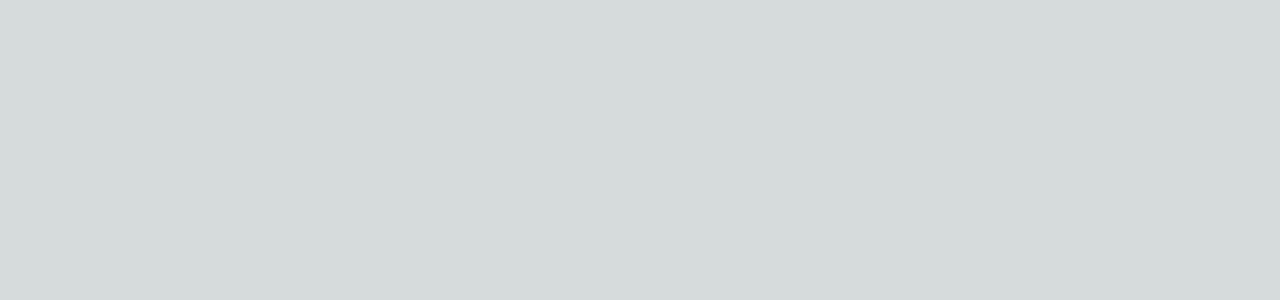
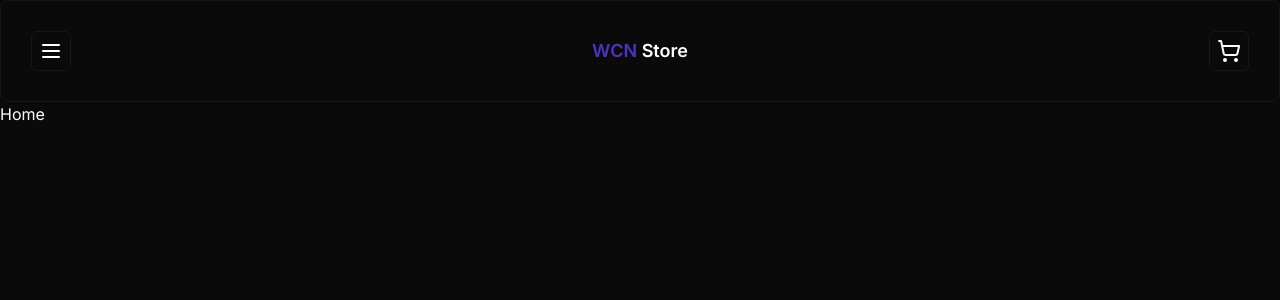
Before and after one commit to washingtoncharles/wcn-store, a Next.js app: page / in a window 1280 px wide. Shown: the top 300 px of the page. Built offline with nearby package versions, Linux system fonts and the light colour scheme.

Commit message:
feat: add button, card and header components

```diff
--- a/package.json
+++ b/package.json
@@ -10,6 +10,7 @@
   },
   "dependencies": {
     "@prisma/client": "^5.5.2",
+    "@radix-ui/react-slot": "^1.0.2",
     "class-variance-authority": "^0.7.0",
     "clsx": "^2.0.0",
     "lucide-react": "^0.290.0",
--- a/src/app/global.css
+++ /dev/null
@@ -1,79 +0,0 @@
-@tailwind base;
-@tailwind components;
-@tailwind utilities;
-
-@layer base {
-  :root {
-    --background: 0 0% 4%;
-    --foreground: 0 0% 100%;
-
-    --card: 0 0% 4%;
-    --card-foreground: 0 0% 100%;
-
-    --popover: 0 0% 4%;
-    --popover-foreground: 0 0% 100%;
-
-    --primary: 252 59% 48%;
-    --primary-foreground: 0 0% 100%;
-
-    --secondary: 0 0% 9%;
-    --secondary-foreground: 0 0% 100%;
-
-    --muted: 0 0% 9%;
-    --muted-foreground: 215 20.2% 65.1%;
-
-    --accent: 0 0% 9%;
-    --accent-foreground: 0 0% 100%;
-
-    --destructive: 0 62.8% 30.6%;
-    --destructive-foreground: 0 0% 100%;
-
-    --border: 0 0% 9%;
-    --input: 0 0% 9%;
-    --ring: 212.7 26.8% 83.9%;
-
-    --radius: 0.5rem;
-  }
-
-  .dark {
-    --background: 222.2 84% 4.9%;
-    --foreground: 210 40% 98%;
-
-    --card: 222.2 84% 4.9%;
-    --card-foreground: 210 40% 98%;
-
-    --popover: 222.2 84% 4.9%;
-    --popover-foreground: 210 40% 98%;
-
-    --primary: 210 40% 98%;
-    --primary-foreground: 222.2 47.4% 11.2%;
-
-    --secondary: 217.2 32.6% 17.5%;
-    --secondary-foreground: 210 40% 98%;
-
-    --muted: 217.2 32.6% 17.5%;
-    --muted-foreground: 215 20.2% 65.1%;
-
-    --accent: 217.2 32.6% 17.5%;
-    --accent-foreground: 210 40% 98%;
-
-    --destructive: 0 62.8% 30.6%;
-    --destructive-foreground: 210 40% 98%;
-
-    --border: 217.2 32.6% 17.5%;
-    --input: 217.2 32.6% 17.5%;
-    --ring: 212.7 26.8% 83.9%;
-  }
-}
-
-@layer base {
-  * {
-    @apply border-border;
-  }
-  body {
-    @apply h-full bg-background text-foreground;
-  }
-  html {
-    @apply h-full;
-  }
-}
--- a/src/app/globals.css
+++ b/src/app/globals.css
@@ -2,26 +2,78 @@
 @tailwind components;
 @tailwind utilities;
 
-:root {
-  --foreground-rgb: 0, 0, 0;
-  --background-start-rgb: 214, 219, 220;
-  --background-end-rgb: 255, 255, 255;
-}
+@layer base {
+  :root {
+    --background: 0 0% 4%;
+    --foreground: 0 0% 100%;
 
-@media (prefers-color-scheme: dark) {
-  :root {
-    --foreground-rgb: 255, 255, 255;
-    --background-start-rgb: 0, 0, 0;
-    --background-end-rgb: 0, 0, 0;
+    --card: 0 0% 4%;
+    --card-foreground: 0 0% 100%;
+
+    --popover: 0 0% 4%;
+    --popover-foreground: 0 0% 100%;
+
+    --primary: 252 59% 48%;
+    --primary-foreground: 0 0% 100%;
+
+    --secondary: 0 0% 9%;
+    --secondary-foreground: 0 0% 100%;
+
+    --muted: 0 0% 9%;
+    --muted-foreground: 215 20.2% 65.1%;
+
+    --accent: 0 0% 9%;
+    --accent-foreground: 0 0% 100%;
+
+    --destructive: 0 62.8% 30.6%;
+    --destructive-foreground: 0 0% 100%;
+
+    --border: 0 0% 9%;
+    --input: 0 0% 9%;
+    --ring: 212.7 26.8% 83.9%;
+
+    --radius: 0.5rem;
+  }
+
+  .dark {
+    --background: 222.2 84% 4.9%;
+    --foreground: 210 40% 98%;
+
+    --card: 222.2 84% 4.9%;
+    --card-foreground: 210 40% 98%;
+
+    --popover: 222.2 84% 4.9%;
+    --popover-foreground: 210 40% 98%;
+
+    --primary: 210 40% 98%;
+    --primary-foreground: 222.2 47.4% 11.2%;
+
+    --secondary: 217.2 32.6% 17.5%;
+    --secondary-foreground: 210 40% 98%;
+
+    --muted: 217.2 32.6% 17.5%;
+    --muted-foreground: 215 20.2% 65.1%;
+
+    --accent: 217.2 32.6% 17.5%;
+    --accent-foreground: 210 40% 98%;
+
+    --destructive: 0 62.8% 30.6%;
+    --destructive-foreground: 210 40% 98%;
+
+    --border: 217.2 32.6% 17.5%;
+    --input: 217.2 32.6% 17.5%;
+    --ring: 212.7 26.8% 83.9%;
   }
 }
 
-body {
-  color: rgb(var(--foreground-rgb));
-  background: linear-gradient(
-      to bottom,
-      transparent,
-      rgb(var(--background-end-rgb))
-    )
-    rgb(var(--background-start-rgb));
+@layer base {
+  * {
+    @apply border-border;
+  }
+  body {
+    @apply h-full bg-background text-foreground;
+  }
+  html {
+    @apply h-full;
+  }
 }
--- a/src/app/layout.tsx
+++ b/src/app/layout.tsx
@@ -1,6 +1,7 @@
 import type { Metadata } from 'next'
 import { Inter } from 'next/font/google'
 import './globals.css'
+import Header from '@/components/ui/header'
 
 const inter = Inter({ subsets: ['latin'] })
 
@@ -16,7 +17,10 @@
 }) {
   return (
     <html lang="en">
-      <body className={inter.className}>{children}</body>
+      <body className={inter.className}>
+        <Header/>
+        {children}
+        </body>
     </html>
   )
 }
--- a/src/app/page.tsx
+++ b/src/app/page.tsx
@@ -2,6 +2,6 @@
 
 export default function Home() {
   return (
-    <div></div>
+    <div>Home</div>
   )
 }
--- /dev/null
+++ b/src/components/ui/button.tsx
@@ -0,0 +1,56 @@
+import * as React from "react"
+import { Slot } from "@radix-ui/react-slot"
+import { cva, type VariantProps } from "class-variance-authority"
+
+import { cn } from "@/lib/utils"
+
+const buttonVariants = cva(
+  "inline-flex items-center justify-center whitespace-nowrap rounded-md text-sm font-medium ring-offset-background transition-colors focus-visible:outline-none focus-visible:ring-2 focus-visible:ring-ring focus-visible:ring-offset-2 disabled:pointer-events-none disabled:opacity-50",
+  {
+    variants: {
+      variant: {
+        default: "bg-primary text-primary-foreground hover:bg-primary/90",
+        destructive:
+          "bg-destructive text-destructive-foreground hover:bg-destructive/90",
+        outline:
+          "border border-input bg-background hover:bg-accent hover:text-accent-foreground",
+        secondary:
+          "bg-secondary text-secondary-foreground hover:bg-secondary/80",
+        ghost: "hover:bg-accent hover:text-accent-foreground",
+        link: "text-primary underline-offset-4 hover:underline",
+      },
+      size: {
+        default: "h-10 px-4 py-2",
+        sm: "h-9 rounded-md px-3",
+        lg: "h-11 rounded-md px-8",
+        icon: "h-10 w-10",
+      },
+    },
+    defaultVariants: {
+      variant: "default",
+      size: "default",
+    },
+  }
+)
+
+export interface ButtonProps
+  extends React.ButtonHTMLAttributes<HTMLButtonElement>,
+    VariantProps<typeof buttonVariants> {
+  asChild?: boolean
+}
+
+const Button = React.forwardRef<HTMLButtonElement, ButtonProps>(
+  ({ className, variant, size, asChild = false, ...props }, ref) => {
+    const Comp = asChild ? Slot : "button"
+    return (
+      <Comp
+        className={cn(buttonVariants({ variant, size, className }))}
+        ref={ref}
+        {...props}
+      />
+    )
+  }
+)
+Button.displayName = "Button"
+
+export { Button, buttonVariants }
--- /dev/null
+++ b/src/components/ui/card.tsx
@@ -0,0 +1,79 @@
+import * as React from "react"
+
+import { cn } from "@/lib/utils"
+
+const Card = React.forwardRef<
+  HTMLDivElement,
+  React.HTMLAttributes<HTMLDivElement>
+>(({ className, ...props }, ref) => (
+  <div
+    ref={ref}
+    className={cn(
+      "rounded-lg border bg-card text-card-foreground shadow-sm",
+      className
+    )}
+    {...props}
+  />
+))
+Card.displayName = "Card"
+
+const CardHeader = React.forwardRef<
+  HTMLDivElement,
+  React.HTMLAttributes<HTMLDivElement>
+>(({ className, ...props }, ref) => (
+  <div
+    ref={ref}
+    className={cn("flex flex-col space-y-1.5 p-6", className)}
+    {...props}
+  />
+))
+CardHeader.displayName = "CardHeader"
+
+const CardTitle = React.forwardRef<
+  HTMLParagraphElement,
+  React.HTMLAttributes<HTMLHeadingElement>
+>(({ className, ...props }, ref) => (
+  <h3
+    ref={ref}
+    className={cn(
+      "text-2xl font-semibold leading-none tracking-tight",
+      className
+    )}
+    {...props}
+  />
+))
+CardTitle.displayName = "CardTitle"
+
+const CardDescription = React.forwardRef<
+  HTMLParagraphElement,
+  React.HTMLAttributes<HTMLParagraphElement>
+>(({ className, ...props }, ref) => (
+  <p
+    ref={ref}
+    className={cn("text-sm text-muted-foreground", className)}
+    {...props}
+  />
+))
+CardDescription.displayName = "CardDescription"
+
+const CardContent = React.forwardRef<
+  HTMLDivElement,
+  React.HTMLAttributes<HTMLDivElement>
+>(({ className, ...props }, ref) => (
+  <div ref={ref} className={cn("p-6 pt-0", className)} {...props} />
+))
+CardContent.displayName = "CardContent"
+
+const CardFooter = React.forwardRef<
+  HTMLDivElement,
+  React.HTMLAttributes<HTMLDivElement>
+>(({ className, ...props }, ref) => (
+  <div
+    ref={ref}
+    className={cn("flex items-center p-6 pt-0", className)}
+    {...props}
+  />
+))
+CardFooter.displayName = "CardFooter"
+
+export { Card, CardHeader, CardFooter, CardTitle, CardDescription, CardContent }
--- /dev/null
+++ b/src/components/ui/header.tsx
@@ -0,0 +1,21 @@
+import { MenuIcon, ShoppingCart } from "lucide-react";
+import { Button } from "./button";
+import { Card } from "./card"
+
+const Header = () => {
+  return (
+    <Card className="flex justify-between p-[1.875rem] items-center">
+      <Button size={"icon"} variant={"outline"}>
+        <MenuIcon />
+      </Button>
+
+      <h1 className="text-lg font-semibold"><span className="text-primary">WCN</span> Store</h1>
+
+      <Button size={"icon"} variant={"outline"}>
+        <ShoppingCart />
+      </Button>
+    </Card>
+   );
+}
+
+export default Header;
```
Also changed, not shown: 1 other file (tests, documents, lock files or other folders).
